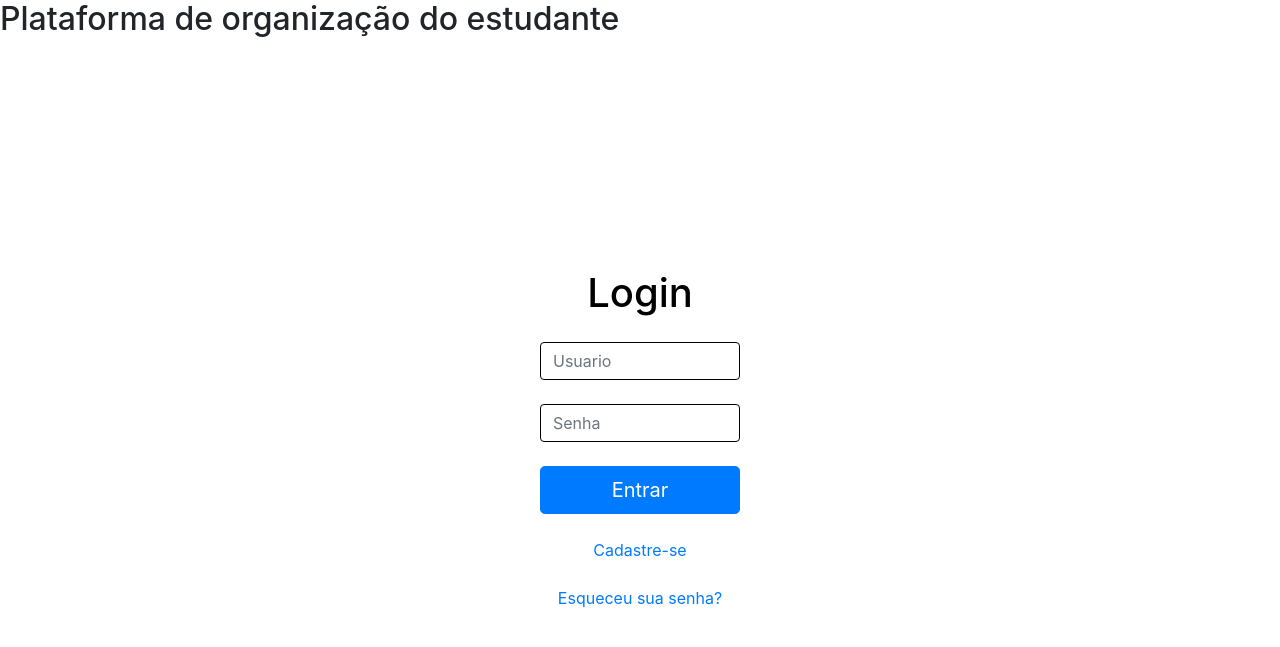
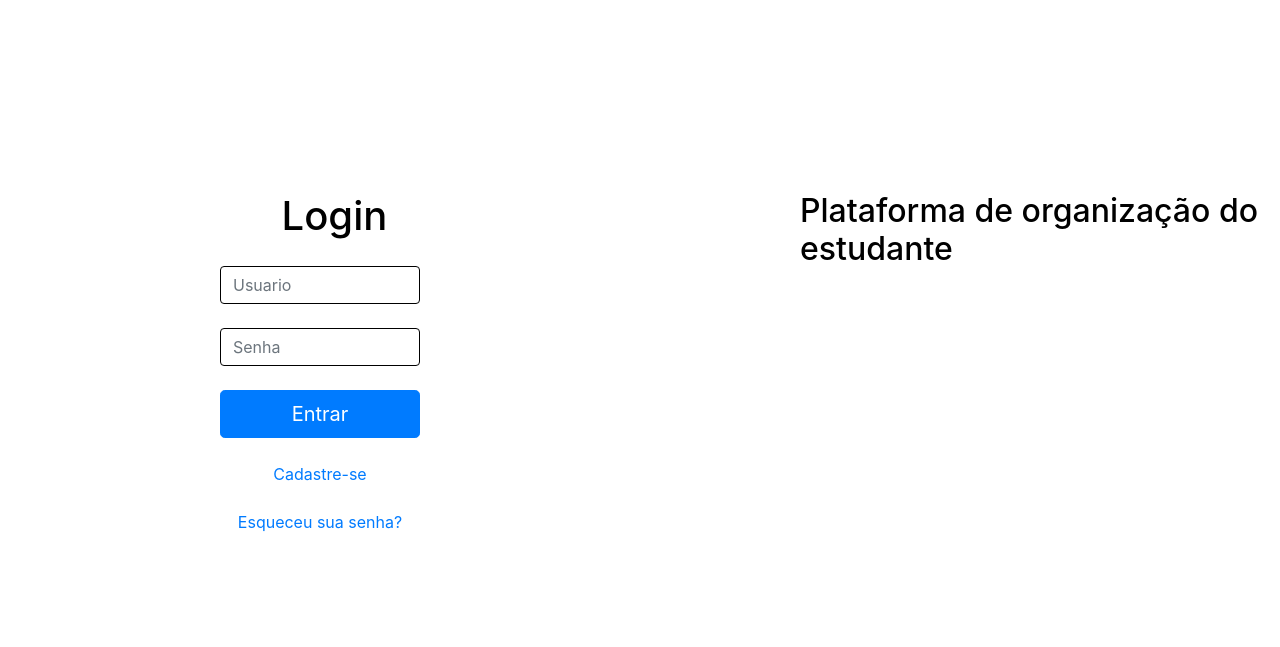
Before and after one commit to pedroca0312/Agenda-1.1, a PHP site: page /views/login.php in a window 1280 px wide. Shown: the top 647 px of the page. Run offline with PHP 8.4, Linux system fonts and the light colour scheme.

Commit message:
Add files via upload

```diff
--- a/tcc-master/tcc/css/style_login.css
+++ b/tcc-master/tcc/css/style_login.css
@@ -4,34 +4,34 @@
        #usuario{
             margin-top: 2%;
             margin-left: auto;
-            margin-right: auto;
+            margin-right: 50%;
             text-align: center;
       }
 
        #senha{
-          border-radius: .25rem;
+           border-radius: .25rem;
            margin-left: auto;
-           margin-right: auto;
+           margin-right: 50%;
            text-align: center;
      }
 
        #entrar{
 
            margin-left: auto;
-           margin-right: auto;
+           margin-right: 50%;
            text-align: center;
       }
 
     #esqueceu_senha {
         margin-left: auto;
-        margin-right: auto;
+        margin-right: 50%;
         text-align: center;
 
 
     }
       #cadastro{
           margin-left: auto;
-          margin-right: auto;
+          margin-right: 50%;
           text-align: center;
 
       }
@@ -46,6 +46,16 @@
 
  h1{
      color:black;
-     text-align: center;
-     margin-top: 18%;
+     margin-left: 22%;
+     margin-top: 15%;
  }
+
+ h2{
+     color: black;
+     margin-left: 800px;
+
+ }
+
+ #titulo{
+     position: absolute;
+ }
```
